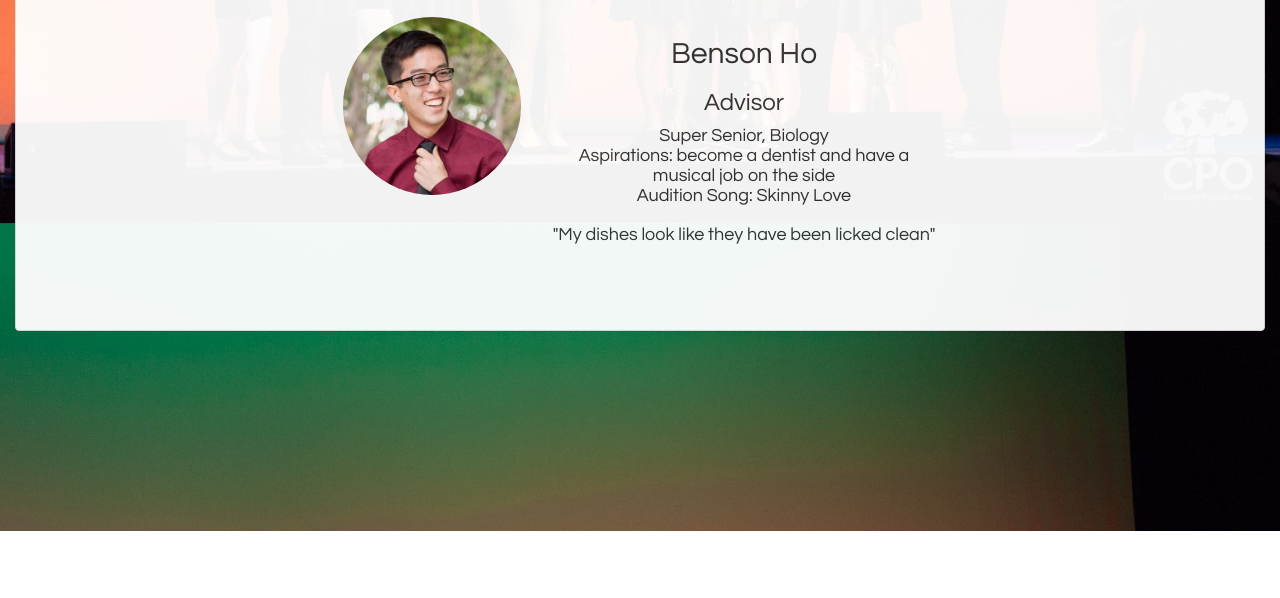
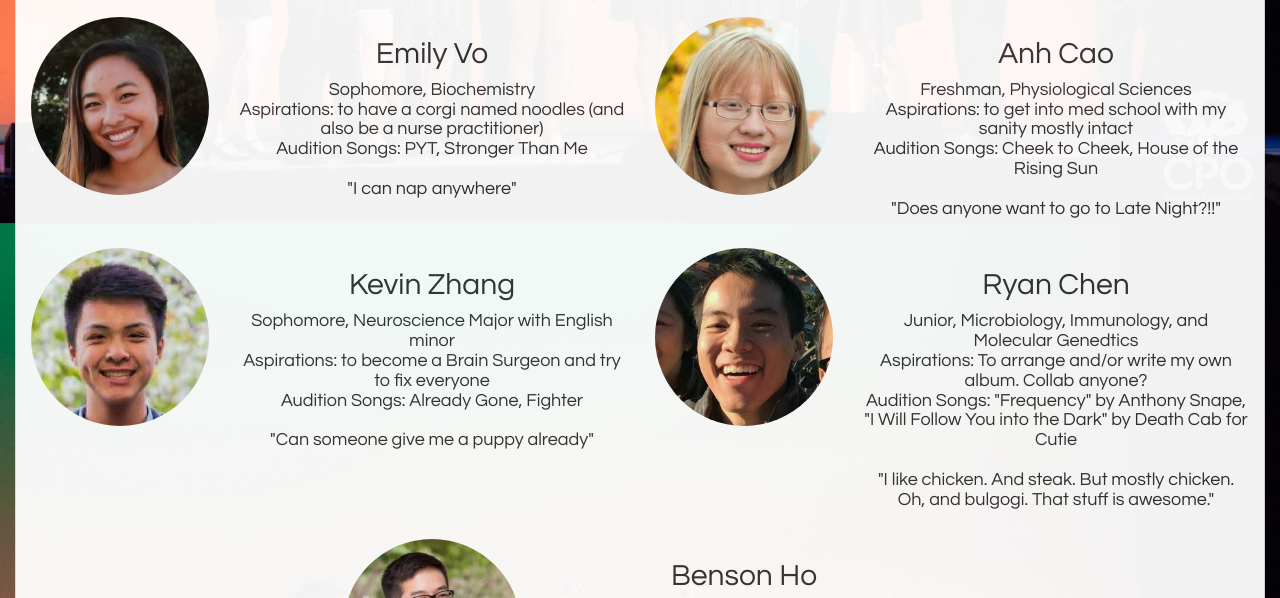
Before and after one commit to mizlan/AwechordsWebsite, a plain HTML site: page index.html in a window 1280 px wide. Shown: the part 2673-3271 px from the top of the page. Drawn offline with nearby package versions, Linux system fonts and the light colour scheme.

Commit message:
added new members

```diff
--- a/index.html
+++ b/index.html
@@ -123,7 +123,7 @@
 
 					<div class="row">
 						<div class="col-sm-2 col-med-2 col-lg-2">
-							<img src="images/members/nicole.jpg" class="img-responsive img-circle" alt="Jason Yang">
+							<img src="images/members/nicole.jpg" class="img-responsive img-circle" alt="Nicole Chen">
 						</div>
 						<div class="col-sm-4 col-med-4 col-lg-4">
 							<h2>Nicole Chen</h2>
@@ -152,7 +152,7 @@
 
 					<div class="row">
 						<div class="col-sm-2 col-med-2 col-lg-2">
-							<img src="images/members/chee.jpg" class="img-responsive img-circle" alt="Jason Yang">
+							<img src="images/members/chee.jpg" class="img-responsive img-circle" alt="Cheechee Lin">
 						</div>
 						<div class="col-sm-4 col-med-4 col-lg-4">
 							<h2>Cheechee Lin</h2>
@@ -165,7 +165,7 @@
 						</div>
 
 						<div class="col-sm-2 col-med-2 col-lg-2">
-							<img src="images/members/haezy.jpg" class="img-responsive img-circle" alt="Jason Yang">
+							<img src="images/members/haezy.jpg" class="img-responsive img-circle" alt="Haezy Kim">
 						</div>
 						<div class="col-sm-4 col-med-4 col-lg-4">
 							<h2>Haezy Kim</h2>
@@ -182,7 +182,7 @@
 
 					<div class="row">
 						<div class="col-sm-2 col-med-2 col-lg-2">
-							<img src="images/members/michelle.jpg" class="img-responsive img-circle" alt="Jason Yang">
+							<img src="images/members/michelle.jpg" class="img-responsive img-circle" alt="Michelle Wen">
 						</div>
 						<div class="col-sm-4 col-med-4 col-lg-4">
 							<h2>Michelle Wen</h2>
@@ -195,7 +195,7 @@
 						</div>
 
 						<div class="col-sm-2 col-med-2 col-lg-2">
-							<img src="images/members/jessica.jpg" class="img-responsive img-circle" alt="Jason Yang">
+							<img src="images/members/jessica.jpg" class="img-responsive img-circle" alt="Jessica Lam">
 						</div>
 						<div class="col-sm-4 col-med-4 col-lg-4">
 							<h2>Jessica Lam</h2>
@@ -211,7 +211,7 @@
 
 					<div class="row">
 						<div class="col-sm-2 col-med-2 col-lg-2">
-							<img src="images/members/brandon.jpg" class="img-responsive img-circle" alt="Jason Yang">
+							<img src="images/members/brandon.jpg" class="img-responsive img-circle" alt="Brandon Pon">
 						</div>
 						<div class="col-sm-4 col-med-4 col-lg-4">
 							<h2>Brandon Pon</h2>
@@ -224,7 +224,7 @@
 						</div>
 
 						<div class="col-sm-2 col-med-2 col-lg-2">
-							<img src="images/members/tim.jpg" class="img-responsive img-circle" alt="Jason Yang">
+							<img src="images/members/tim.jpg" class="img-responsive img-circle" alt="Tim Cho">
 						</div>
 						<div class="col-sm-4 col-med-4 col-lg-4">
 							<h2>Tim Cho</h2>
@@ -238,9 +238,63 @@
 					<br>
 
 					<div class="row">
+						<div class="col-sm-2 col-med-2 col-lg-2">
+							<img src="images/members/emily.jpg" class="img-responsive img-circle" alt="Emily Vo">
+						</div>
+						<div class="col-sm-4 col-med-4 col-lg-4">
+							<h2>Emily Vo</h2>
+							<h4>Sophomore, Biochemistry<br>
+							Aspirations: to have a corgi named noodles (and also be a nurse practitioner)<br>
+							Audition Songs: PYT, Stronger Than Me<br>
+							<br>
+							"I can nap anywhere"</h4>
+						</div>
+
+						<div class="col-sm-2 col-med-2 col-lg-2">
+							<img src="images/members/anh.jpg" class="img-responsive img-circle" alt="Anh Cao">
+						</div>
+						<div class="col-sm-4 col-med-4 col-lg-4">
+							<h2>Anh Cao</h2>
+							<h4>Freshman, Physiological Sciences<br>
+							Aspirations: to get into med school with my sanity mostly intact<br>
+							Audition Songs: Cheek to Cheek, House of the Rising Sun<br>
+							<br>
+							"Does anyone want to go to Late Night?!!"</h4>
+						</div>
+					</div>
+					<br>
+
+					<div class="row">
+						<div class="col-sm-2 col-med-2 col-lg-2">
+							<img src="images/members/kevin.jpg" class="img-responsive img-circle" alt="Kevin Zhang">
+						</div>
+						<div class="col-sm-4 col-med-4 col-lg-4">
+							<h2>Kevin Zhang</h2>
+							<h4>Sophomore, Neuroscience Major with English minor<br>
+							Aspirations: to become a Brain Surgeon and try to fix everyone<br>
+							Audition Songs: Already Gone, Fighter<br>
+							<br>
+							"Can someone give me a puppy already"</h4>
+						</div>
+
+						<div class="col-sm-2 col-med-2 col-lg-2">
+							<img src="images/members/ryan.jpg" class="img-responsive img-circle" alt="Ryan Chen">
+						</div>
+						<div class="col-sm-4 col-med-4 col-lg-4">
+							<h2>Ryan Chen</h2>
+							<h4>Junior, Microbiology, Immunology, and Molecular Genedtics<br>
+							Aspirations: To arrange and/or write my own album. Collab anyone?<br>
+							Audition Songs: "Frequency" by Anthony Snape, "I Will Follow You into the Dark" by Death Cab for Cutie<br>
+							<br>
+							"I like chicken. And steak. But mostly chicken. Oh, and bulgogi. That stuff is awesome."</h4>
+						</div>
+					</div>
+					<br>
+
+					<div class="row">
 						<div class="col-sm-3"></div>
 						<div class="col-sm-2 col-med-2 col-lg-2">
-							<img src="images/members/benson.jpg" class="img-responsive img-circle" alt="Jason Yang">
+							<img src="images/members/benson.jpg" class="img-responsive img-circle" alt="Benson Ho">
 						</div>
 						<div class="col-sm-4 col-med-4 col-lg-4">
 							<h2>Benson Ho</h2>
```
Also changed, not shown: images/members/anh.jpg (added), images/members/emily.jpg (added), images/members/kevin.jpg (added), images/members/ryan.jpg (added).
